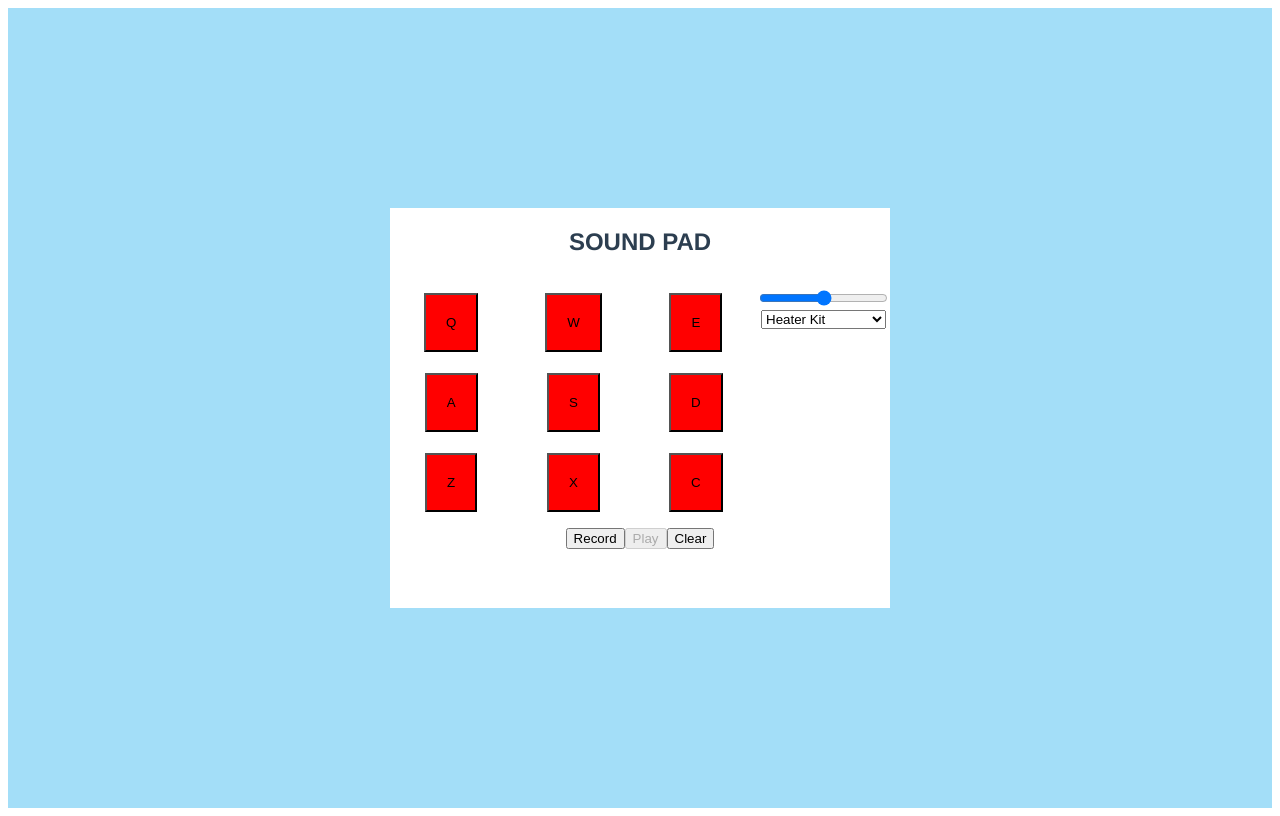
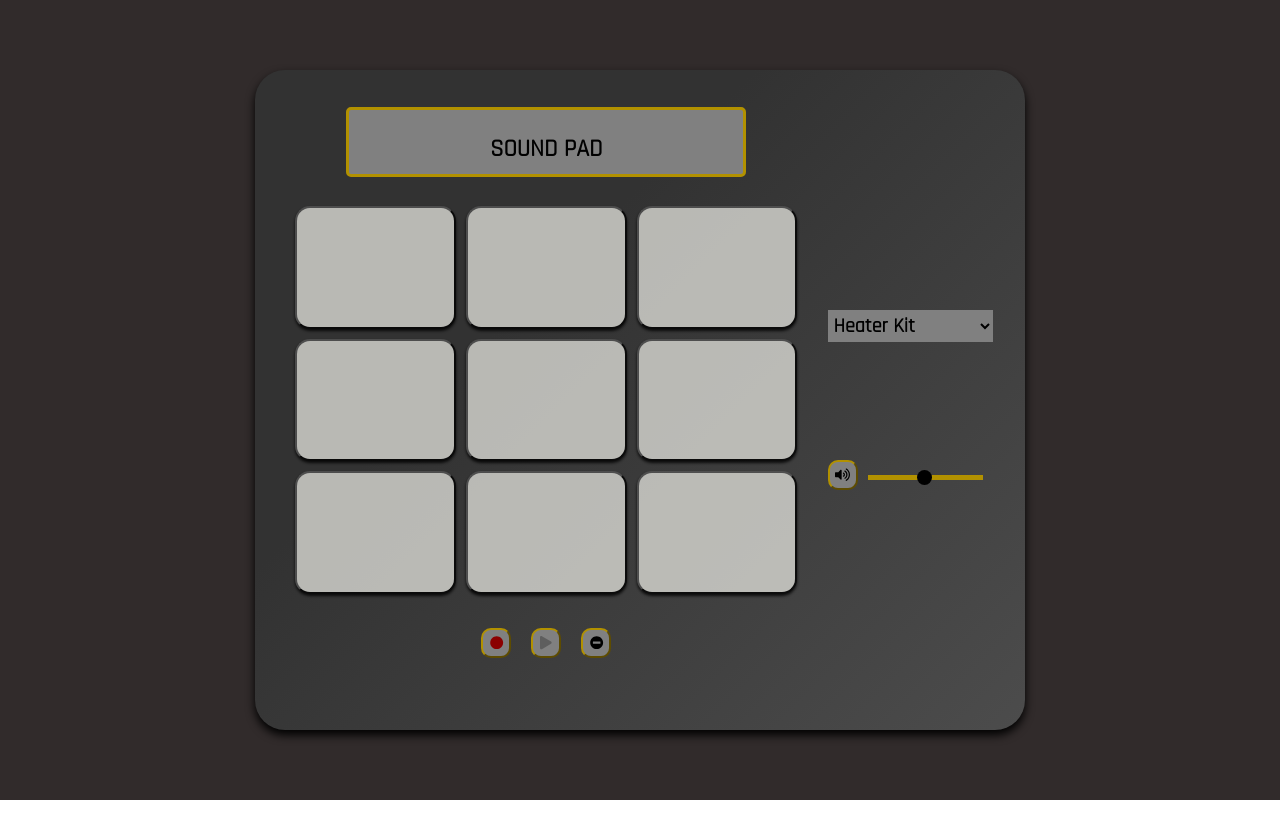
Before and after one commit to fsamiker/music-pad, a Vue app: page / in a window 1280 px wide. Built offline with nearby package versions, Linux system fonts and the light colour scheme.

Commit message:
Added intial styling

```diff
--- a/package.json
+++ b/package.json
@@ -8,6 +8,7 @@
     "lint": "vue-cli-service lint"
   },
   "dependencies": {
+    "@fortawesome/fontawesome-free": "^5.14.0",
     "core-js": "^3.6.5",
     "vue": "^2.6.11"
   },
--- a/public/index.html
+++ b/public/index.html
@@ -5,9 +5,10 @@
     <meta http-equiv="X-UA-Compatible" content="IE=edge">
     <meta name="viewport" content="width=device-width,initial-scale=1.0">
     <link rel="icon" href="<%= BASE_URL %>favicon.ico">
+    <link href="https://fonts.googleapis.com/css2?family=Rajdhani&display=swap" rel="stylesheet">
     <title><%= htmlWebpackPlugin.options.title %></title>
   </head>
-  <body>
+  <body style="margin:0; height:100vh;">
     <noscript>
       <strong>We're sorry but <%= htmlWebpackPlugin.options.title %> doesn't work properly without JavaScript enabled. Please enable it to continue.</strong>
     </noscript>
--- a/src/App.vue
+++ b/src/App.vue
@@ -23,8 +23,8 @@ export default {
   display: grid;
   place-items: center;
   text-align: center;
-  height: 100vh;
+  height: 100%;
   color: #2c3e50;
-  background-color: #a3def8;
+  background-color: #312b2b;
 }
 </style>
--- a/src/components/MusicPad.vue
+++ b/src/components/MusicPad.vue
@@ -1,7 +1,7 @@
 <template>
   <div class="pad">
     <div class='status-display'>
-      <h2> {{ statusMessage }} </h2>
+      <h2><p> {{ statusMessage }} </p></h2>
     </div>
     <div class="sounds"
       v-if="soundOptions">
@@ -15,20 +15,30 @@
         @record="recordSounds"
       ></SoundButton>
     </div>
-    <div class="Settings">
-      <VolumeSlider v-model="volume"></VolumeSlider>
+    <div class="settings">
       <select v-model="currentSet" v-on:change="updateSoundSet">
         <option v-for="option in setOptions" v-bind:key="option.name" v-bind:value="option.value">
           {{ option.name }}
         </option>
       </select>
+      <VolumeSlider v-model="volume" :volumeValue="volume"></VolumeSlider>
     </div>
     <div class="recorder">
-      <button @click="recording = !recording">Record</button>
-      <button v-if="!play" @click="playRecording" :disabled="recordedSounds.length == 0"
-        @stop="play=!play">Play</button>
-      <button v-if="play" @click="play=!play">Stop</button>
-      <button @click="recordedSounds=[]">Clear</button>
+      <div class="controls">
+        <button @click="recording = !recording" class="record">
+          <i class="fas fa-circle"></i>
+        </button>
+        <button v-show="!play" @click="playRecording" :disabled="recordedSounds.length == 0"
+          @stop="play=!play" class="play">
+          <i class="fas fa-play"></i>
+        </button>
+        <button v-show="play" @click="play=!play" class="stop">
+          <i class="fas fa-stop"></i>
+        </button>
+        <button @click="recordedSounds=[]" class="clear">
+          <i class="fas fa-minus-circle"></i>
+        </button>
+      </div>
       <ul id="record-sequence">
         <li v-for="(s, i) in recordedSounds" :key="i+s"> {{ s }} </li>
       </ul>
@@ -137,33 +147,62 @@ export default {
 <style scoped>
 .pad {
     display: grid;
-    grid-template-columns: repeat(4, 1fr);
-    grid-template-rows: repeat(5, 1fr);
-    height: 400px;
-    width: 500px;
-    background-color: white;
+    grid-template-columns: repeat(3, 1fr) 25%;
+    grid-template-rows: 15% repeat(3, 1fr) 15%;
+    height: clamp(600px, 80%, 750px);
+    width: clamp(600px, 80%, 750px);
+    background-color: #000000;
+    background-image: linear-gradient(315deg, #4c4c4c 0%, #323232 65%);
+    border-radius: 30px;
+    padding: 10px;
+    box-shadow: 0 5px 10px 0 black;
 }
 
 .status-display {
-    grid-column: 1 / span 4;
+    grid-column: 1 / span 3;
+    display: grid;
+    place-items: center;
+    padding-top: 20px;
+}
+
+.status-display h2 {
+  font-family: 'Rajdhani', sans-serif;
+  height: calc(100% - 20px);
+  width: 70%;
+  margin: 0;
+  background-color: grey;
+  color: black;
+  border-style: solid;
+  border-color: #b29100;
+  justify-content: center;
+  border-radius: 5px;
 }
 
 .sounds {
+  gap: 10px;
+  margin: 30px;
   grid-column: 1 / span 3;
   grid-row: 2 / span 3;
   display: grid;
   grid-template-columns: repeat(3, 1fr);
   grid-template-rows: repeat(3, 1fr);
+  place-items: center;
 }
 
 .settings {
+  display: grid;
   grid-column: 4;
-  grid-row: 2/ span 3;
+  grid-row: 2 / span 3;
+  place-items: center;
+  margin: 40% 20% 40% 0;
+
 }
 
 .recorder {
-  grid-column: 1 / span 4;
+  grid-column: 1 / span 3;
   grid-row: 5;
+  display: grid;
+  place-items: center;
 }
 
 ul {
@@ -175,4 +214,37 @@ ul {
 ul#record-sequence li{
   display: inline;
 }
+
+.recorder button {
+  padding: 0;
+  text-align: center;
+  height: 30px;
+  width: 30px;
+  background-color: grey;
+  border-radius: 10px;
+  border-color: #b29100;
+  margin: 0 10px 0 10px;
+}
+
+button.record {
+  color: #8B0000;
+}
+
+ul#record-sequence {
+  margin: 0;
+  border-style: thin;
+  border-color:black;
+  height: 50px;
+}
+
+select {
+  font-family: 'Rajdhani', sans-serif;
+  font-weight: bold;
+  font-size: 20px;
+  color: black;
+  border: 0;
+  padding: 2px;
+  background-color: grey;
+}
+
 </style>
--- a/src/components/SoundButton.vue
+++ b/src/components/SoundButton.vue
@@ -3,7 +3,7 @@
     <button class=" sound-btn btn"
     @click="playSound"
     v-bind:id = "keyTrigger[0] + keyTrigger[1]">
-      <span> {{ keyTrigger[0] }} </span>
+      <span></span>
     </button>
   </label>
 </template>
@@ -30,7 +30,7 @@ export default {
     playSound: function() {
       this.audio.play();
       this.$emit('message', `Played: ${this.soundData.id}`);
-      this.$emit('record', this.keyTrigger[0] + this.keyTrigger[1], this.soundData.url);
+      this.$emit('record', this.keyTrigger[0], this.soundData.url);
     },
     changeVolume: function() {
       this.audio.volume = this.volume/100;
@@ -40,10 +40,20 @@ export default {
 </script>
 
 <style scoped>
+
+label {
+  height: 100%;
+  width: 100%;
+}
+
 .btn {
-  background-color: red;
+  background-color: #dbdbd5;
   text-align: center;
   padding: 20px;
-  margin: 5px;
+  height: 100%;
+  width: 100%;
+  border-radius: 15px;
+  opacity: 0.8;
+  box-shadow: 0 2px 3px 0;
 }
 </style>
--- a/src/components/VolumeSlider.vue
+++ b/src/components/VolumeSlider.vue
@@ -1,8 +1,14 @@
 <template>
     <div class="slidecontainer">
-    <input type="range" min="1" max="100" class="slider" id="soundVolume"
-        v-bind:value="volumeValue"
-        v-on:input="$emit('input', $event.target.value)">
+      <button class="volume-btn" v-show="volumeValue > 0" @click="mute">
+        <i class="fas fa-volume-up"></i>
+      </button>
+      <button v-show="volumeValue == 0" class="volume-btn" @click="mute">
+        <i class="fas fa-volume-mute"></i>
+      </button>
+      <input type="range" min="1" max="100" class="slider" id="soundVolume"
+          v-bind:value="volumeValue"
+          v-on:input="$emit('input', $event.target.value)">
     </div>
 </template>
 
@@ -10,8 +16,80 @@
 export default {
   name: 'VolumeSlider',
   props: ['volumeValue'],
+  data: function(){
+    return {
+      'previousVolume': 50
+    }
+  },
+  methods: {
+    mute: function() {
+      if (this.volumeValue == 0) {
+        this.$emit('input', this.previousVolume);
+      }
+      else{
+        this.previousVolume = this.volumeValue;
+        this.$emit('input', 0);
+      }
+    }
+  }
 }
 </script>
 
 <style scoped>
+.slidecontainer{
+  display: flexbox;
+  white-space: nowrap;
+  justify-content: space-around;
+}
+
+.slidecontainer input {
+  width: 70%;
+  margin: 10px;
+}
+
+.slidecontainer button {
+  padding: 0;
+  text-align: center;
+  height: 30px;
+  width: 30px;
+  background-color: grey;
+  border-radius: 10px;
+  border-color: #b29100;
+}
+
+input[type="range"] {
+ -webkit-appearance: none;
+}
+
+input[type="range"]:focus {
+ outline: none;
+}
+
+input[type="range"]::-webkit-slider-runnable-track {
+ background: #b29100;
+ height: 5px;
+}
+
+input[type="range"]::-moz-range-track {
+ background: #b29100;
+ height: 5px;
+}
+
+input[type="range"]::-webkit-slider-thumb {
+ -webkit-appearance: none;
+ height: 15px;
+ width: 15px;
+ background: black;
+ margin-top: -5px;
+ border-radius: 50%;
+}
+
+input[type="range"]::-moz-range-thumb {
+ height: 15px;
+ width: 15px;
+ background: black;
+ margin-top: -5px;
+ border-radius: 50%;
+}
+
 </style>
--- a/src/main.js
+++ b/src/main.js
@@ -1,5 +1,7 @@
 import Vue from 'vue'
 import App from './App.vue'
+import '@fortawesome/fontawesome-free/css/all.css'
+import '@fortawesome/fontawesome-free/js/all.js'
 
 Vue.config.productionTip = false
 
```
Also changed, not shown: 1 other file (tests, documents, lock files or other folders).
